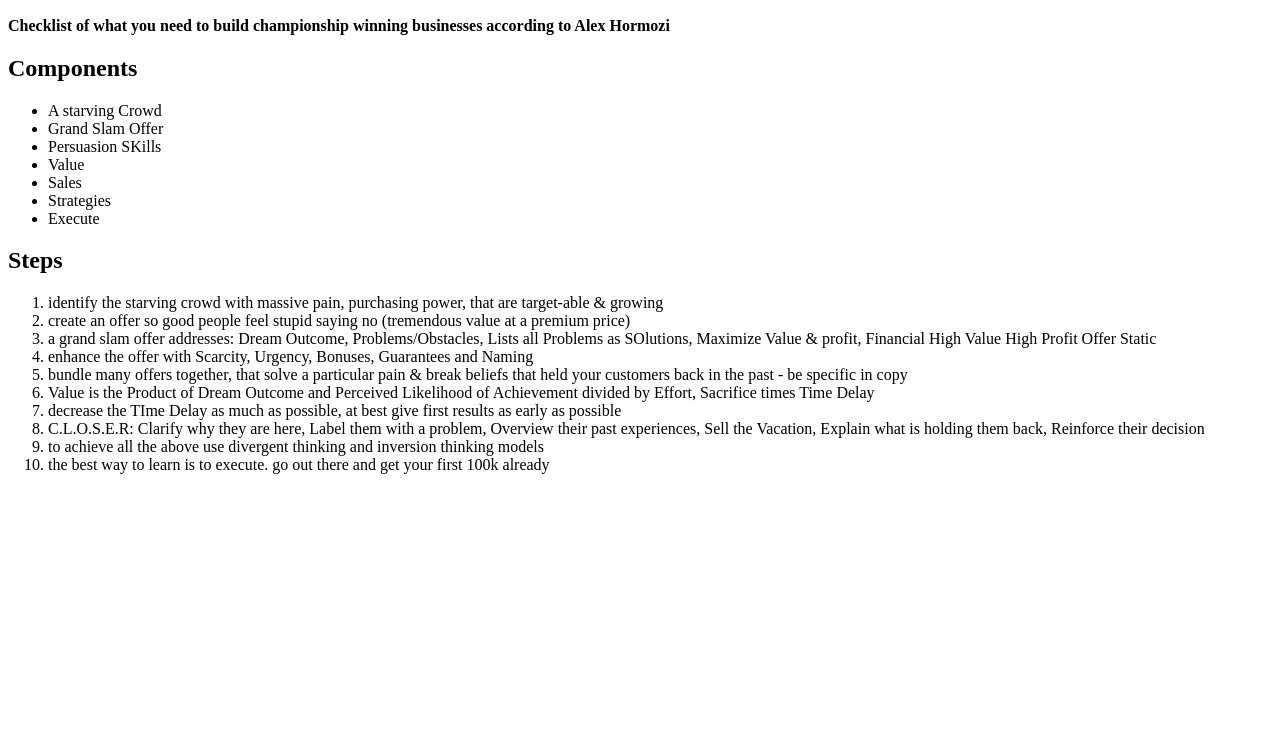
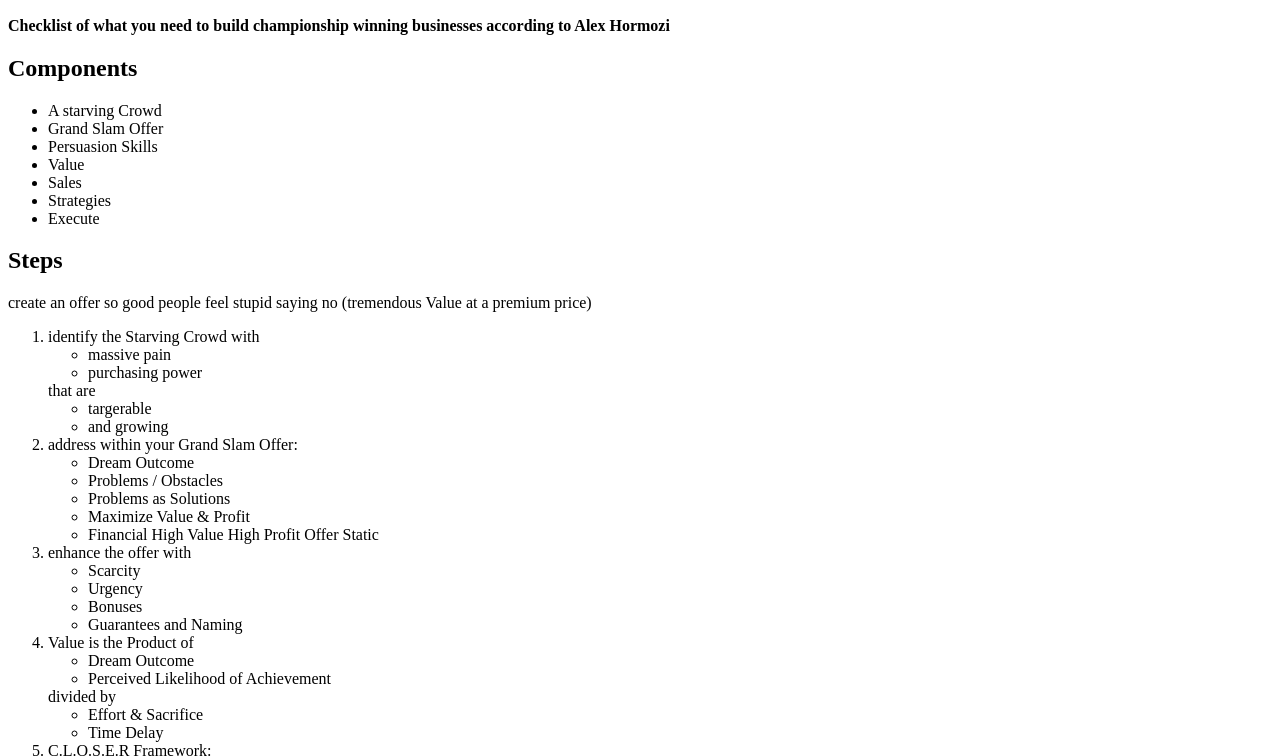
Before and after one commit to RobTech01/test-recipes, a plain HTML site: page recipes/business.html in a window 1280 px wide. Shown: the part 434-1190 px from the top of the page. Before the commit the page ends 924 px from the top, so only its background shows below. Drawn offline with Linux system fonts and the light colour scheme.

Commit message:
increase readability & reduce typos

```diff
--- a/recipes/business.html
+++ b/recipes/business.html
@@ -15,7 +15,7 @@
     <ul>
         <li>A starving Crowd</li>
         <li>Grand Slam Offer</li>
-        <li>Persuasion SKills</li>
+        <li>Persuasion Skills</li>
         <li>Value</li>
         <li>Sales</li>
         <li>Strategies</li>
@@ -23,17 +23,15 @@
     </ul>
 
     <h2>Steps</h2>
+    <p>create an offer so good people feel stupid saying no (tremendous Value at a premium price)</p>
     <ol>
-        <li>identify the starving crowd with massive pain, purchasing power, that are target-able & growing</li>
-        <li>create an offer so good people feel stupid saying no (tremendous value at a premium price)</li>
-        <li>a grand slam offer addresses: Dream Outcome, Problems/Obstacles, Lists all Problems as SOlutions, Maximize Value & profit, Financial High Value High Profit Offer Static</li>
-        <li>enhance the offer with Scarcity, Urgency, Bonuses, Guarantees and Naming</li>
-        <li>bundle many offers together, that solve a particular pain & break beliefs that held your customers back in the past - be specific in copy</li>
-        <li>Value is the Product of Dream Outcome and Perceived Likelihood of Achievement divided by Effort, Sacrifice times Time Delay</li>
-        <li>decrease the TIme Delay as much as possible, at best give first results as early as possible</li>
-        <li>C.L.O.S.E.R: Clarify why they are here, Label them with a problem, Overview their past experiences, Sell the Vacation, Explain what is holding them back, Reinforce their decision</li>
+        <li>identify the Starving Crowd with <ul><li>massive pain</li><li>purchasing power</li></ul> that are <ul><li>targerable</li><li>and growing</li></ul></li>
+        <li>address within your Grand Slam Offer: <ul><li>Dream Outcome</li><li>Problems / Obstacles</li><li>Problems as Solutions</li><li>Maximize Value & Profit</li><li>Financial High Value High Profit Offer Static</li></ul></li>
+        <li>enhance the offer with <ul><li>Scarcity</li><li>Urgency</li><li>Bonuses</li><li>Guarantees and Naming</li></ul></li>
+        <li>Value is the Product of <ul><li>Dream Outcome</li><li>Perceived Likelihood of Achievement</li></ul> divided by <ul><li>Effort & Sacrifice</li> <li>Time Delay</li></ul></li>
+        <li>C.L.O.S.E.R Framework: <ul><li>Clarify why they are here</li><li>Label them with a problem</li><li>Overview their past experiences</li><li>Sell the Vacation</li><li>Explain what is holding them back</li><li>Reinforce their Decision</li></ul></li>
         <li>to achieve all the above use divergent thinking and inversion thinking models</li>
-        <li>the best way to learn is to execute. go out there and get your first 100k already</li>
     </ol>
+    <p>... the best way to learn is to execute. go out there and earn your first 100k already</p>
 </body>
 </html>
```
